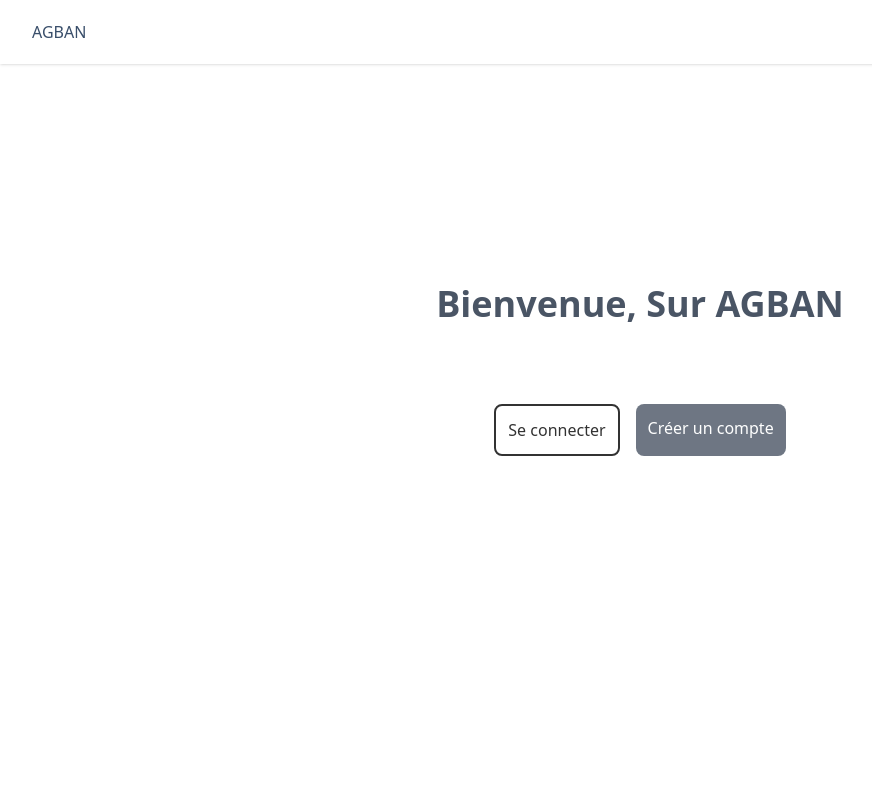
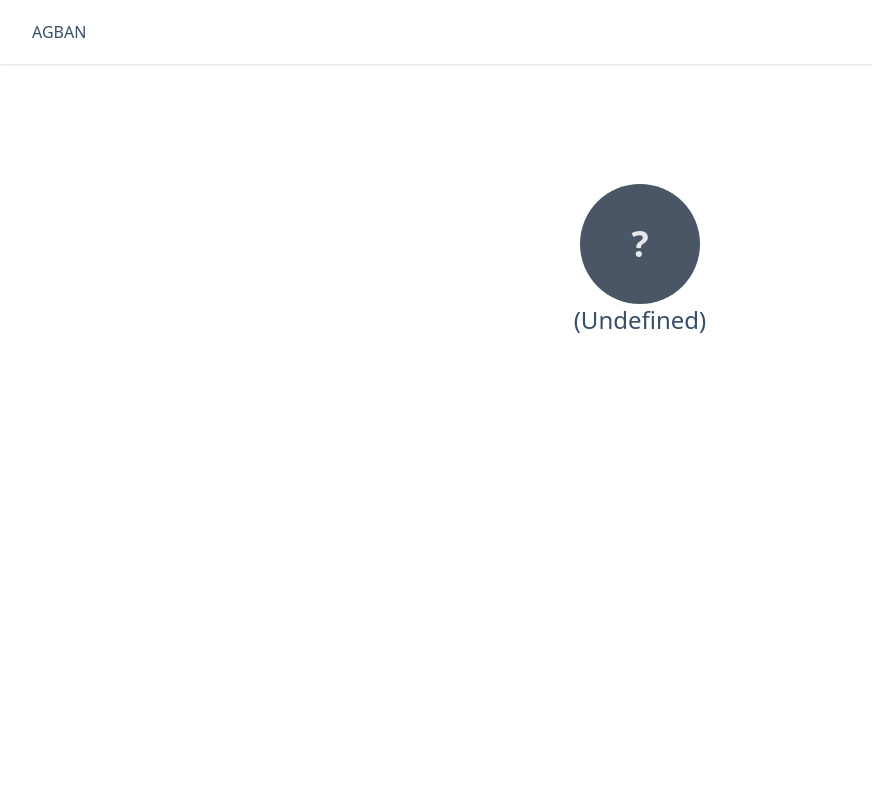
Before and after one commit to Moruald001/agban, a React (Vite) app in the folder agbn-front/: page /profil in a window 1280 px wide. Before the commit this address led to /. Shown: the top 800 px of the page, without its empty margins (0-872 px from the left). Built offline with nearby package versions, Linux system fonts and the light colour scheme; a web font is replaced by a local one; what @react-pdf/renderer would draw is missing.

Commit message:
profil page added

```diff
--- a/agbn-front/src/App.jsx
+++ b/agbn-front/src/App.jsx
@@ -7,11 +7,14 @@ import { NotFound } from "./pages/notFound";
 import { List } from "./pages/List";
 import { Guard, Protected } from "./pages/auth/Guard";
 import ListDetails from "./pages/ListDetails";
+import Profil from "./pages/Profil";
 
 function App() {
   return (
     <Routes>
       <Route path={"/"} element={<Home />} />
+
+      <Route path={"/profil"} element={<Profil />} />
 
       <Route
         path={"/register"}
--- /dev/null
+++ b/agbn-front/src/components/Avatar.jsx
@@ -0,0 +1,11 @@
+import NavBar from "./NavBar";
+
+export function Avatar({ name }) {
+  const initial = name?.charAt(0)?.toUpperCase() || "?";
+
+  return (
+    <div className="w-30 h-30 rounded-full bg-gray-600 text-gray-200 text-4xl flex items-center justify-center font-bold">
+      {initial}
+    </div>
+  );
+}
--- /dev/null
+++ b/agbn-front/src/pages/Profil.jsx
@@ -0,0 +1,23 @@
+import React from "react";
+import { Avatar } from "../components/Avatar";
+import useAuthStore from "../../store/useAuthStore";
+import NavBar from "../components/NavBar";
+
+export default function Profil() {
+  const { user } = useAuthStore();
+
+  return (
+    <>
+      <NavBar />
+      <div className="flex justify-center items-start h-screen  ">
+        <div className="flex flex-col items-center mt-30">
+          <Avatar name={user?.name} />
+          <span className="capitalize text-2xl">
+            {user?.name}
+            {`(${user?.role})`}{" "}
+          </span>
+        </div>
+      </div>
+    </>
+  );
+}
```
